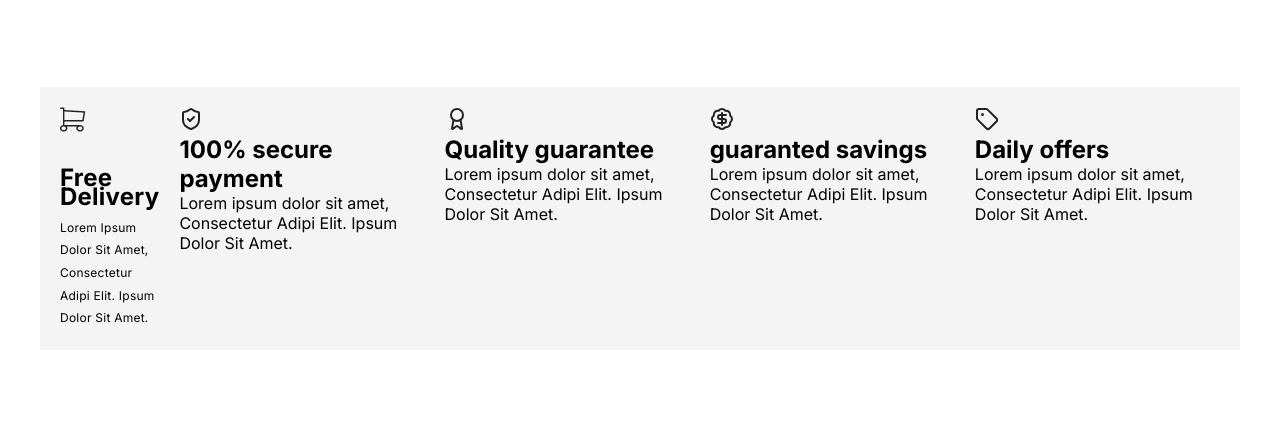
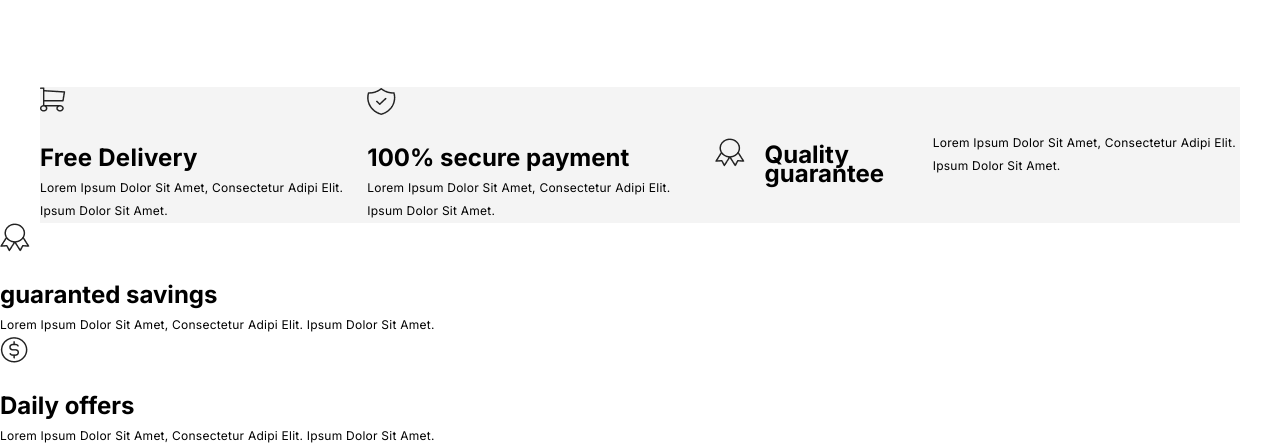
Before and after one commit to irina211093/FE_Pro, a plain HTML site: page Lesson_03/comfort/index.html in a window 1280 px wide. Shown: the part 802-1249 px from the top of the page. Before the commit the page ends 1152 px from the top, so only its background shows below. Drawn offline with nearby package versions, Linux system fonts and the light colour scheme; a web font is replaced by a local one.

Commit message:
commited cards

```diff
--- a/Lesson_03/comfort/css/style.css
+++ b/Lesson_03/comfort/css/style.css
@@ -119,17 +119,18 @@
 
 .offers-container {
      display: flex;
-    justify-content: space-between;
+     flex-direction: row;
+     align-items: center;
+    /* justify-content: space-between;  */
     gap: 20px;
-    padding: 20px;
+    padding: 0;
     background-color: #f4f4f4;
     max-width: 1200px;
     margin: 0 auto;
-    margin-top: 108.65px;
+     margin-top: 108.65px;
     margin-left: auto;
     margin-right: auto;
-
-
+    /* margin-bottom: 135,49px; */
 
 }
 
@@ -140,6 +141,8 @@
     line-height: 22.62px;
     letter-spacing: 0.02em;
     text-align: left;
+    max-width: 144,38px ;
+    height: 181,15px;
 
 }
 .icon {
--- a/Lesson_03/comfort/index.html
+++ b/Lesson_03/comfort/index.html
@@ -54,30 +54,59 @@
                     <h2>Free Delivery</h2>
                 </div>
                 <div class="text">
-                    <p>Lorem Ipsum Dolor Sit Amet, <br> Consectetur Adipi Elit. Ipsum <br> Dolor Sit Amet.</p>
+                    <p>Lorem Ipsum Dolor Sit Amet, Consectetur Adipi Elit. Ipsum  Dolor Sit Amet.</p>
                 </div>
             </div>
 
-            <div class="container-2">
-                <a href="" class="icon"><i data-lucide="shield-check"></i></a>
+            <div class="container-shield-check">
+                <div class="icon">
+                    <img src="./icon/shield-check.png">
+                </div>
+                <div class="title">
                 <h2>100% secure payment</h2>
-                <p>Lorem ipsum dolor sit amet, Consectetur Adipi Elit. Ipsum Dolor Sit Amet.</p>
             </div>
-            <div class="container-3">
-                <a href="" class="icon"><i data-lucide="award"></i></a>
+            <div class="text">
+                <p>Lorem Ipsum Dolor Sit Amet, Consectetur Adipi Elit. Ipsum Dolor Sit Amet.</p>
+                </div>
+            </div>
+
+            <div class="container-award">
+                </div>
+                <div class="icon">
+                    <img src="./icon/award.png">
+                </div>
+                <div class="title">
                 <h2>Quality guarantee</h2>
-                <p>Lorem ipsum dolor sit amet, Consectetur Adipi Elit. Ipsum Dolor Sit Amet.</p>
+                </div>
+                <div class="text">
+                <p>Lorem Ipsum Dolor Sit Amet, Consectetur Adipi Elit. Ipsum Dolor Sit Amet.</p>
+                </div>
             </div>
-            <div class="container-4">
-                <a href="" class="icon"><i data-lucide="badge-dollar-sign"></i></a>
+
+            <div class="container-tag">
+                <div class="icon">
+                    <img src="./icon/award.png">
+                </div>
+                <div class="title">
                 <h2>guaranted savings</h2>
-                <p>Lorem ipsum dolor sit amet, Consectetur Adipi Elit. Ipsum Dolor Sit Amet.</p>
+                </div>
+                <div class="text">
+                <p>Lorem Ipsum Dolor Sit Amet, Consectetur Adipi Elit. Ipsum Dolor Sit Amet.</p>
+                </div>
             </div>
-            <div class="container-5">
-                <a href="" class="icon"><i data-lucide="tag"></i></a>
+
+            <div class="container-badge-dollar-sign">
+                <div class="icon">
+                    <img src="./icon/badge-dollar-sign.png">
+                </div>
+                <div class="title">
                 <h2>Daily offers</h2>
-                <p>Lorem ipsum dolor sit amet, Consectetur Adipi Elit. Ipsum Dolor Sit Amet.</p>
+                </div>
+                <div class="text">
+                <p>Lorem Ipsum Dolor Sit Amet, Consectetur Adipi Elit. Ipsum Dolor Sit Amet.</p>
+                </div>
             </div>
+
 
         </div>
 
```
Also changed, not shown: Lesson_03/comfort/icon/award.png (added), Lesson_03/comfort/icon/badge-dollar-sign.png (added), Lesson_03/comfort/icon/shield-check.png (added), Lesson_03/comfort/icon/tag.png (added).
